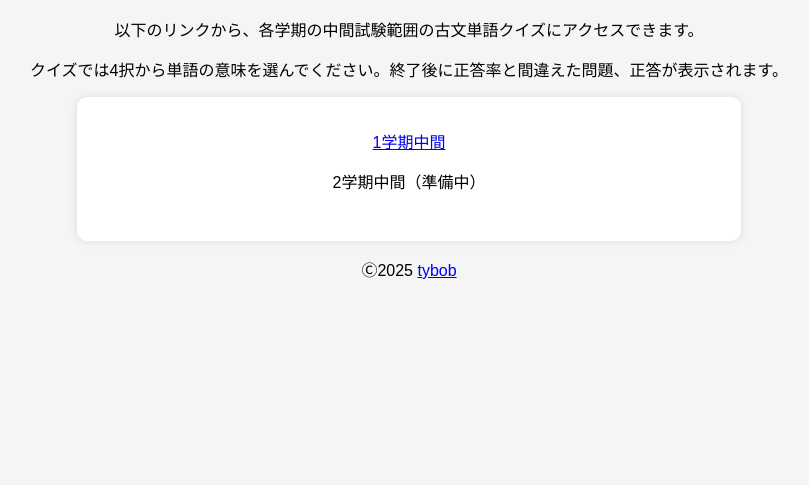
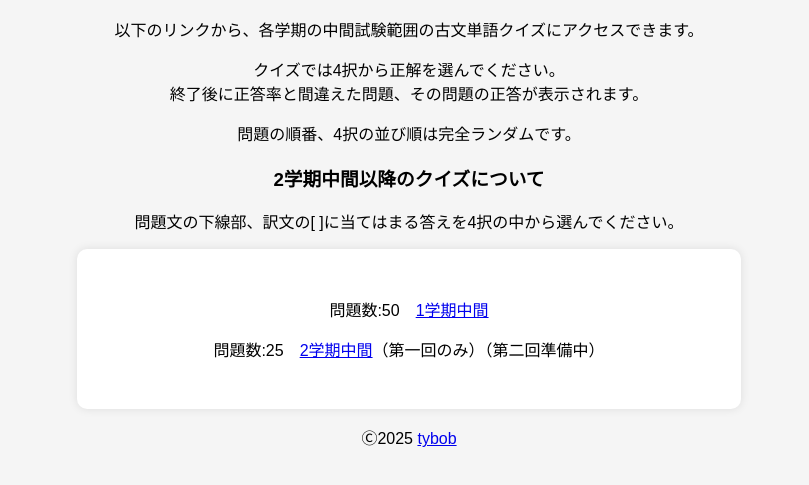
Before and after one commit to tybob8010/kobun, a plain HTML site: page index.html in a window 1280 px wide. Shown: the part 167-652 px from the top of the page, without its empty margins (231-1040 px from the left). Drawn offline with Linux system fonts and the light colour scheme.

Commit message:
Update index.html

```diff
--- a/index.html
+++ b/index.html
@@ -1,5 +1,6 @@
 <!DOCTYPE html>
 <html lang="ja">
+    <link rel="icon" type="image/png" href="bird2.png">
 <head>
     <meta charset="UTF-8">
     <title>古文単語クイズ</title>
@@ -49,10 +50,13 @@
     <h1>古文単語クイズ</h1>
     <h2>使い方</h2>
     <p>以下のリンクから、各学期の中間試験範囲の古文単語クイズにアクセスできます。</p>
-    <p>クイズでは4択から単語の意味を選んでください。終了後に正答率と間違えた問題、正答が表示されます。</p>
+    <p>クイズでは4択から正解を選んでください。<br>終了後に正答率と間違えた問題、その問題の正答が表示されます。</p>
+    <p>問題の順番、4択の並び順は完全ランダムです。</p>
+    <h3>2学期中間以降のクイズについて</h3>
+    <p>問題文の下線部、訳文の[ ]に当てはまる答えを4択の中から選んでください。</p>
     <div class="quiz-container">
-            <a href="1chukan.html">1学期中間</a>
-            <!--<a href="2chukan.html">2学期中間</a>--><p>2学期中間（準備中）</p>
+            <p>問題数:50　<a href="1chukan.html">1学期中間</a></p>
+            <p>問題数:25　<a href="2chukan.html">2学期中間</a>（第一回のみ）（第二回準備中）</p>
     </div>
         <p>Ⓒ2025 <a href="https://tybob8010.github.io">tybob</a></p>
 </body>
```
